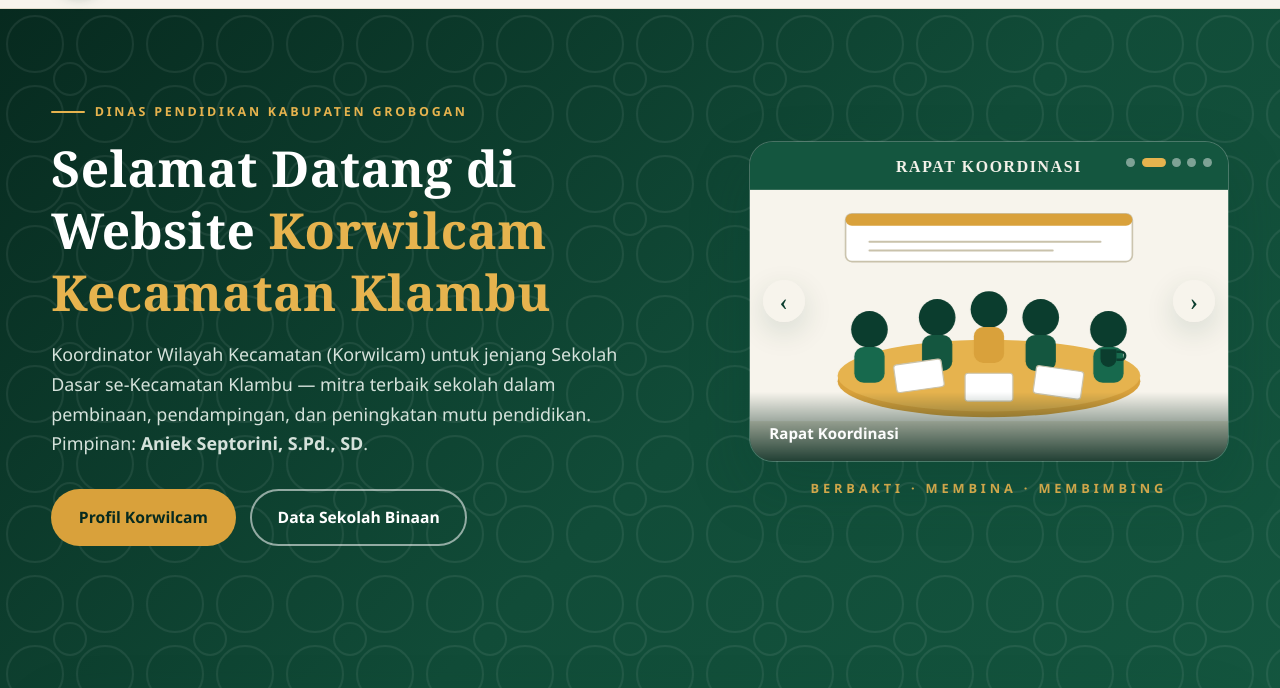
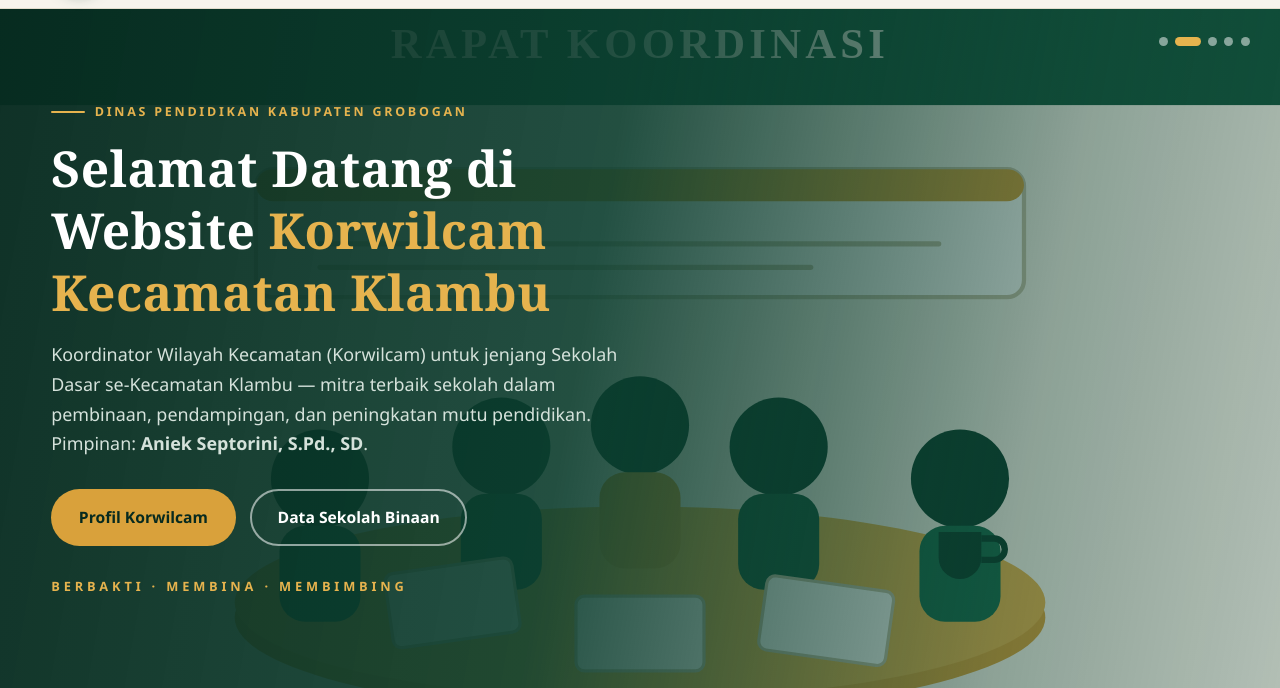
Before and after one commit to muhammadzaidun32-hub/korwilcam-klambu, a plain HTML site: page index.html in a window 1280 px wide. Shown: the part 106-794 px from the top of the page. Drawn offline with Linux system fonts and the light colour scheme.

Commit message:
Hero: slider 5 gambar menjadi latar belakang penuh dengan lapisan gelap; kartu slider kanan dihapus; panah+diposisi ulang

```diff
--- a/css/style.css
+++ b/css/style.css
@@ -121,11 +121,11 @@ p.lead{font-size:1.12rem;color:var(--muted);max-width:64ch}
   background:linear-gradient(135deg,var(--green-950) 0%,var(--green-800) 55%,var(--green-700) 100%);
 }
 .hero::before{
-  content:"";position:absolute;inset:0;background:var(--kawung);
-  background-size:140px;opacity:.9;pointer-events:none;
+  content:"";position:absolute;inset:0;z-index:1;pointer-events:none;
+  background:linear-gradient(100deg,rgba(7,42,31,.97) 0%,rgba(11,61,46,.9) 45%,rgba(11,61,46,.45) 78%,rgba(11,61,46,.28) 100%);
 }
 .hero-inner{
-  position:relative;display:grid;grid-template-columns:1.15fr .85fr;
+  position:relative;z-index:2;display:grid;grid-template-columns:1.15fr .85fr;
   gap:3rem;align-items:center;padding:84px 0 96px;
 }
 .hero .eyebrow{color:var(--gold-400)}
@@ -135,27 +135,23 @@ p.lead{font-size:1.12rem;color:var(--muted);max-width:64ch}
 .hero p.lead{color:#d5e2db;max-width:56ch}
 .hero-actions{display:flex;gap:.9rem;flex-wrap:wrap;margin-top:1.9rem}
 
-.hero-media{position:relative;display:flex;flex-direction:column;align-items:center;gap:1rem}
-.hero-slider{position:relative;width:100%;max-width:540px;border-radius:24px;overflow:hidden;
-  box-shadow:var(--shadow-lg);border:1px solid rgba(255,255,255,.18);background:rgba(255,255,255,.07)}
-.hs-track{display:flex;transition:transform .6s cubic-bezier(.4,0,.2,1);will-change:transform}
-.hs-slide{flex:0 0 100%;position:relative}
-.hs-slide img{width:100%;aspect-ratio:3/2;object-fit:cover;display:block}
-.hs-cap{position:absolute;left:0;right:0;bottom:0;padding:1.8rem 1.2rem .9rem;font-weight:700;font-size:.95rem;
-  color:#fff;background:linear-gradient(transparent,rgba(7,42,31,.88))}
-.hs-arrow{position:absolute;top:50%;transform:translateY(-50%);z-index:5;width:42px;height:42px;border-radius:50%;
+.hero-bg{position:absolute;inset:0;z-index:0;overflow:hidden}
+.hs-track{display:flex;height:100%;transition:transform .8s cubic-bezier(.4,0,.2,1);will-change:transform}
+.hs-slide{flex:0 0 100%;height:100%}
+.hs-slide img{width:100%;height:100%;object-fit:cover;display:block}
+.hs-arrow{position:absolute;z-index:3;bottom:1.5rem;width:46px;height:46px;border-radius:50%;
   border:0;cursor:pointer;background:rgba(247,244,236,.92);color:var(--green-900);font-size:1.55rem;
   display:grid;place-items:center;box-shadow:var(--shadow-md);transition:.2s;font-family:var(--font-serif)}
 .hs-arrow:hover{background:var(--gold-400)}
-.hs-prev{left:.8rem}
-.hs-next{right:.8rem}
-.hs-dots{position:absolute;top:1rem;right:1rem;display:flex;gap:.4rem;z-index:5}
-.hs-dots button{width:9px;height:9px;border-radius:6px;border:0;cursor:pointer;background:rgba(255,255,255,.45);padding:0;transition:.25s}
-.hs-dots button.active{background:var(--gold-400);width:24px}
-.hs-tagline{font-size:.8rem;letter-spacing:.3em;text-transform:uppercase;color:var(--gold-400);font-weight:700;text-align:center}
+.hs-prev{right:calc(1.6rem + 54px)}
+.hs-next{right:1.6rem}
+.hs-dots{position:absolute;z-index:3;top:1.7rem;right:1.9rem;display:flex;gap:.45rem}
+.hs-dots button{width:9px;height:9px;border-radius:6px;border:0;cursor:pointer;background:rgba(255,255,255,.5);padding:0;transition:.25s}
+.hs-dots button.active{background:var(--gold-400);width:26px}
+.hs-tagline{margin-top:1.9rem;font-size:.8rem;letter-spacing:.3em;text-transform:uppercase;color:var(--gold-400);font-weight:700}
 
 .hero-stats{
-  position:relative;display:grid;grid-template-columns:repeat(4,1fr);
+  position:relative;z-index:2;display:grid;grid-template-columns:repeat(4,1fr);
   background:#fff;border-radius:22px;box-shadow:var(--shadow-lg);
   transform:translateY(50%);margin-top:-8px;overflow:hidden;
 }
@@ -431,7 +427,6 @@ textarea.input{resize:vertical;min-height:130px}
 @media (max-width:1024px){
   .hero-inner{grid-template-columns:1fr;text-align:center;padding:64px 0 88px}
   .hero-copy{display:flex;flex-direction:column;align-items:center}
-  .hero-media{margin-top:1rem}
   .cols-4{grid-template-columns:repeat(2,1fr)}
   .profile-grid{grid-template-columns:1fr}
   .profile-photo{position:static;max-width:380px;margin-inline:auto}
--- a/index.html
+++ b/index.html
@@ -6,7 +6,7 @@
   <title>Korwilcam Klambu — Koordinator Wilayah Kecamatan Dinas Pendidikan Kab. Grobogan</title>
   <meta name="description" content="Website resmi Korwilcam Kecamatan Klambu, Kabupaten Grobogan. Pimpinan: Aniek Septorini, S.Pd., SD. Berisi profil, data sekolah binaan, program, berita, galeri, unduhan, dan kontak layanan.">
   <link rel="icon" type="image/svg+xml" href="assets/img/favicon.svg">
-  <link rel="stylesheet" href="css/style.css?v=8">
+  <link rel="stylesheet" href="css/style.css?v=9">
 </head>
 <body>
 
@@ -56,6 +56,15 @@
 
   <!-- Hero -->
   <section class="hero">
+    <div class="hero-bg" id="hero-slider" aria-hidden="true">
+      <div class="hs-track" id="hs-track">
+        <div class="hs-slide"><img src="assets/gallery/scene-supervisi.svg" alt="Supervisi akademik"></div>
+        <div class="hs-slide"><img src="assets/gallery/scene-rapat.svg" alt="Rapat koordinasi"></div>
+        <div class="hs-slide"><img src="assets/gallery/scene-pkg.svg" alt="Penilaian kinerja guru"></div>
+        <div class="hs-slide"><img src="assets/gallery/scene-anbk.svg" alt="Pendampingan ANBK"></div>
+        <div class="hs-slide"><img src="assets/gallery/scene-literasi.svg" alt="Penguatan literasi"></div>
+      </div>
+    </div>
     <div class="container hero-inner">
       <div class="hero-copy">
         <span class="eyebrow">Dinas Pendidikan Kabupaten Grobogan</span>
@@ -69,23 +78,13 @@
           <a href="profil.html" class="btn btn-gold">Profil Korwilcam</a>
           <a href="sekolah.html" class="btn btn-ghost">Data Sekolah Binaan</a>
         </div>
-      </div>
-      <div class="hero-media">
-        <div class="hero-slider" id="hero-slider" aria-label="Galeri kegiatan">
-          <div class="hs-track" id="hs-track">
-            <div class="hs-slide"><img src="assets/gallery/scene-supervisi.svg" alt="Supervisi akademik"><div class="hs-cap">Supervisi Akademik</div></div>
-            <div class="hs-slide"><img src="assets/gallery/scene-rapat.svg" alt="Rapat koordinasi"><div class="hs-cap">Rapat Koordinasi</div></div>
-            <div class="hs-slide"><img src="assets/gallery/scene-pkg.svg" alt="Penilaian kinerja guru"><div class="hs-cap">Penilaian Kinerja Guru</div></div>
-            <div class="hs-slide"><img src="assets/gallery/scene-anbk.svg" alt="Pendampingan ANBK"><div class="hs-cap">Pendampingan ANBK</div></div>
-            <div class="hs-slide"><img src="assets/gallery/scene-literasi.svg" alt="Penguatan literasi"><div class="hs-cap">Penguatan Literasi</div></div>
-          </div>
-          <button class="hs-arrow hs-prev" id="hs-prev" type="button" aria-label="Geser ke kiri">‹</button>
-          <button class="hs-arrow hs-next" id="hs-next" type="button" aria-label="Geser ke kanan">›</button>
-          <div class="hs-dots" id="hs-dots"></div>
-        </div>
         <div class="hs-tagline">Berbakti · Membina · Membimbing</div>
       </div>
     </div>
+
+    <button class="hs-arrow hs-prev" id="hs-prev" type="button" aria-label="Geser ke kiri">‹</button>
+    <button class="hs-arrow hs-next" id="hs-next" type="button" aria-label="Geser ke kanan">›</button>
+    <div class="hs-dots" id="hs-dots"></div>
 
     <!-- Statistik -->
     <div class="container">
@@ -335,7 +334,7 @@
     <svg viewBox="0 0 24 24"><path d="M12 4l8 8h-6v8h-4v-8H4l8-8z"/></svg>
   </button>
 
-  <script src="js/site-config.js?v=8"></script>
-  <script src="js/main.js?v=8"></script>
+  <script src="js/site-config.js?v=9"></script>
+  <script src="js/main.js?v=9"></script>
 </body>
 </html>
--- a/js/main.js
+++ b/js/main.js
@@ -272,8 +272,7 @@
   const hsTrackEl = document.querySelector("#hs-track");
   if (hsTrackEl && Array.isArray(cfg.galeri) && cfg.galeri.length > 0) {
     hsTrackEl.innerHTML = cfg.galeri.slice(0, 5).map(function (g) {
-      return '<div class="hs-slide"><img src="' + escHtml(g.src || "") + '" alt="Foto/ilustrasi: ' + escHtml(g.judul || "") + '">' +
-        '<div class="hs-cap">' + escHtml(g.judul || "") + "</div></div>";
+      return '<div class="hs-slide"><img src="' + escHtml(g.src || "") + '" alt="Foto/ilustrasi: ' + escHtml(g.judul || "") + '"></div>';
     }).join("");
   }
 
@@ -300,8 +299,9 @@
     function hsGo(i) { hsIdx = (i + hsCount) % hsCount; hsRender(); }
     function hsStart() { hsStop(); hsTimer = setInterval(function () { hsGo(hsIdx + 1); }, 4000); }
     function hsStop() { if (hsTimer) { clearInterval(hsTimer); hsTimer = null; } }
-    hsSlider.addEventListener("mouseenter", hsStop);
-    hsSlider.addEventListener("mouseleave", hsStart);
+    const hsHoverHost = document.querySelector(".hero") || hsSlider;
+    hsHoverHost.addEventListener("mouseenter", hsStop);
+    hsHoverHost.addEventListener("mouseleave", hsStart);
     document.querySelector("#hs-next").addEventListener("click", function () { hsGo(hsIdx + 1); hsStart(); });
     document.querySelector("#hs-prev").addEventListener("click", function () { hsGo(hsIdx - 1); hsStart(); });
     hsRender();
```
Also changed, not shown: admin.html (+2 -2 lines), berita.html (+3 -3 lines), galeri.html (+3 -3 lines), kontak.html (+3 -3 lines), profil.html (+3 -3 lines), program.html (+3 -3 lines), sekolah.html (+3 -3 lines), unduhan.html (+3 -3 lines).
